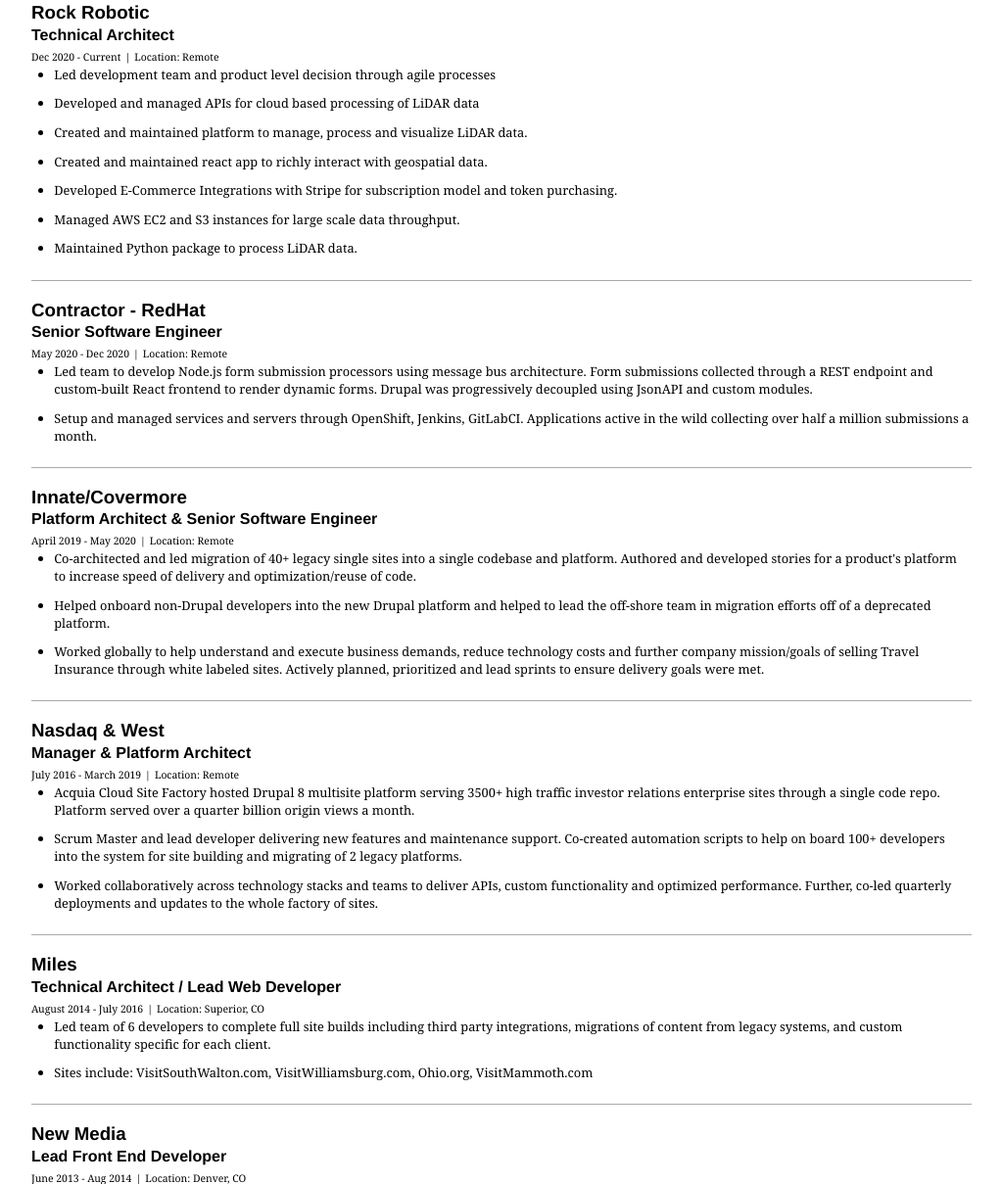
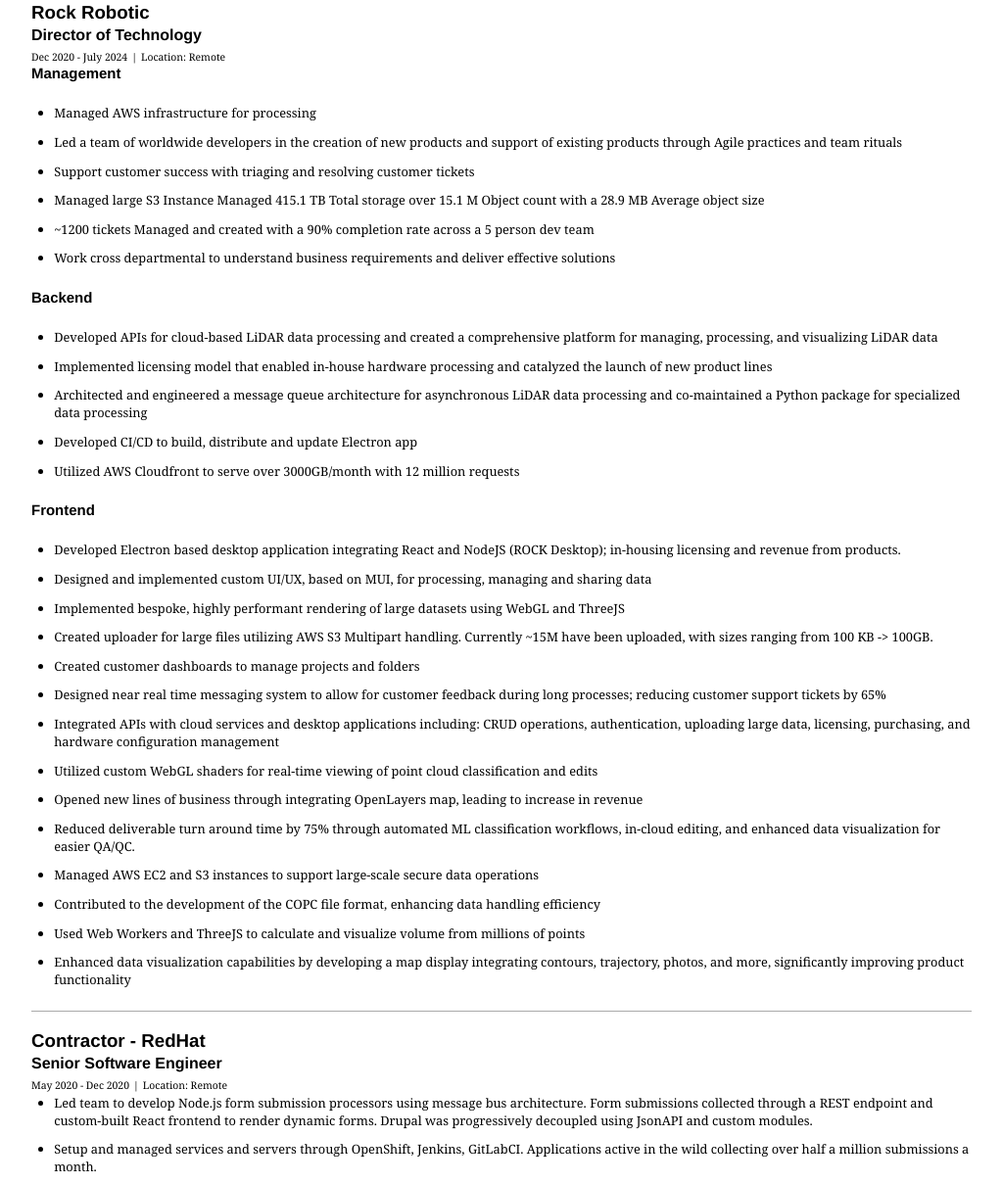
Before and after one commit to timodwhit/site, a Gatsby site: page /about in a window 1280 px wide. Shown: the part 608-1817 px from the top of the page at 98% size, without its empty margins (128-1151 px from the left). Built offline with nearby package versions, Linux system fonts and the light colour scheme; Gatsby itself is replaced by a stand-in of ours; some packages are replaced by stand-ins of ours; what typography-theme-moraga would draw is missing.

Commit message:
Update rock_rockrobotic.md

```diff
--- a/content/work/rock_rockrobotic.md
+++ b/content/work/rock_rockrobotic.md
@@ -1,17 +1,39 @@
 ---
 template: work
 title: Rock Robotic
-role: Technical Architect
+role: Director of Technology
 slug: rockrobotic
-dates: Dec 2020 - Current
+dates: Dec 2020 - July 2024
 location: Remote
 order: 40
 ---
+### Management
+- Managed AWS infrastructure for processing
+- Led a team of worldwide developers in the creation of new products and support of existing products through Agile practices and team rituals
+- Support customer success with triaging and resolving customer tickets
+- Managed large S3 Instance Managed 415.1 TB Total storage over 15.1 M Object count with a 28.9 MB Average object size
+- ~1200 tickets Managed and created with a 90% completion rate across a 5 person dev team
+- Work cross departmental to understand business requirements and deliver effective solutions
 
-- Led development team and product level decision through agile processes
-- Developed and managed APIs for cloud based processing of LiDAR data
-- Created and maintained platform to manage, process and visualize LiDAR data.
-- Created and maintained react app to richly interact with geospatial data.
-- Developed E-Commerce Integrations with Stripe for subscription model and token purchasing.
-- Managed AWS EC2 and S3 instances for large scale data throughput.
-- Maintained Python package to process LiDAR data.
+### Backend
+- Developed APIs for cloud-based LiDAR data processing and created a comprehensive platform for managing, processing, and visualizing LiDAR data
+- Implemented licensing model that enabled in-house hardware processing and catalyzed the launch of new product lines
+- Architected and engineered a message queue architecture for asynchronous LiDAR data processing and co-maintained a Python package for specialized data processing
+- Developed CI/CD to build, distribute and update Electron app
+- Utilized AWS Cloudfront to serve over 3000GB/month with 12 million requests
+
+### Frontend
+- Developed Electron based desktop application integrating React and NodeJS (ROCK Desktop); in-housing licensing and revenue from products.
+- Designed and implemented custom UI/UX, based on MUI, for processing, managing and sharing data
+- Implemented bespoke, highly performant rendering of large datasets using WebGL and ThreeJS
+- Created uploader for large files utilizing AWS S3 Multipart handling. Currently ~15M have been uploaded, with sizes ranging from 100 KB -> 100GB.
+- Created customer dashboards to manage projects and folders
+- Designed near real time messaging system to allow for customer feedback during long processes; reducing customer support tickets by 65%
+- Integrated APIs with cloud services and desktop applications including: CRUD operations, authentication, uploading large data, licensing, purchasing, and hardware configuration management
+- Utilized custom WebGL shaders for  real-time viewing of point cloud classification and edits
+- Opened new lines of business through integrating OpenLayers map, leading to increase in revenue
+- Reduced deliverable turn around time by 75% through automated ML classification workflows, in-cloud editing, and enhanced data visualization for easier QA/QC.
+- Managed AWS EC2 and S3 instances to support large-scale secure data operations
+- Contributed to the development of the COPC file format, enhancing data handling efficiency
+- Used Web Workers and ThreeJS to calculate and visualize volume from millions of points
+- Enhanced data visualization capabilities by developing a map display integrating contours, trajectory, photos, and more, significantly improving product functionality
```
